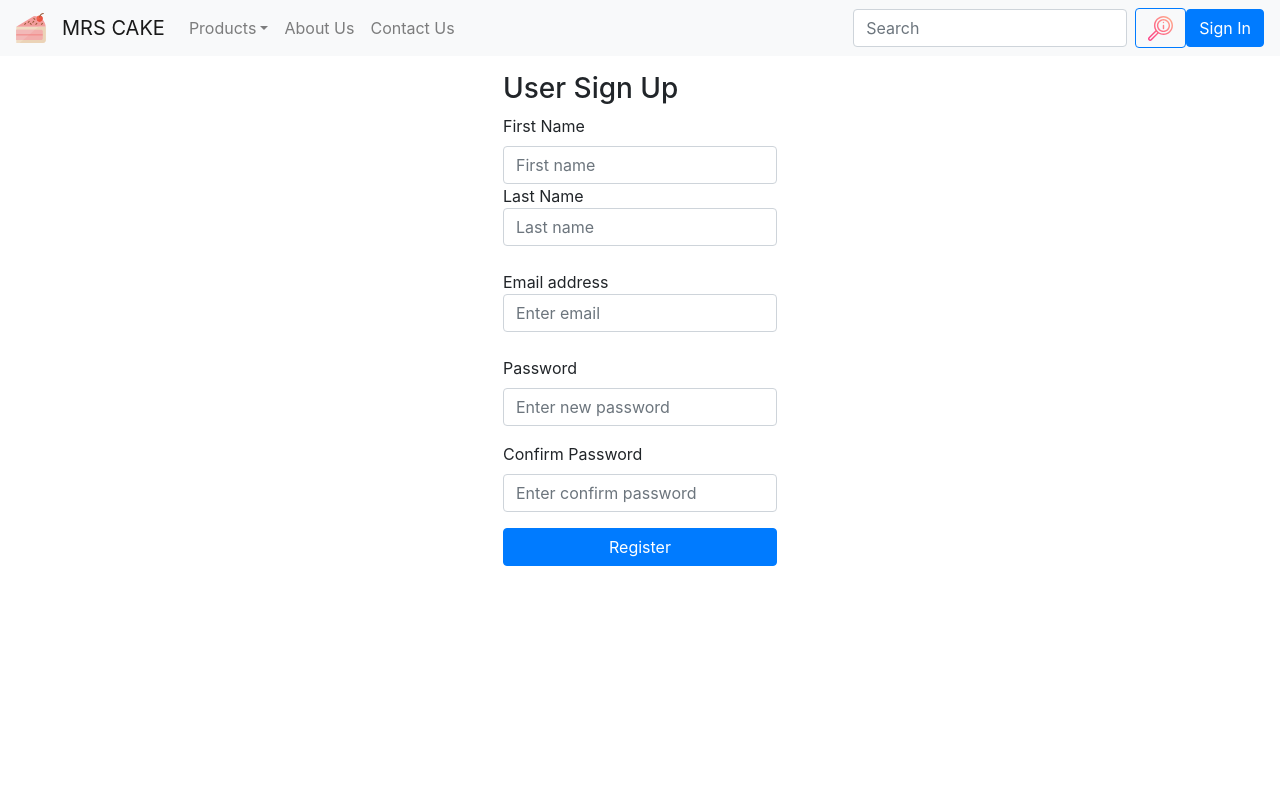
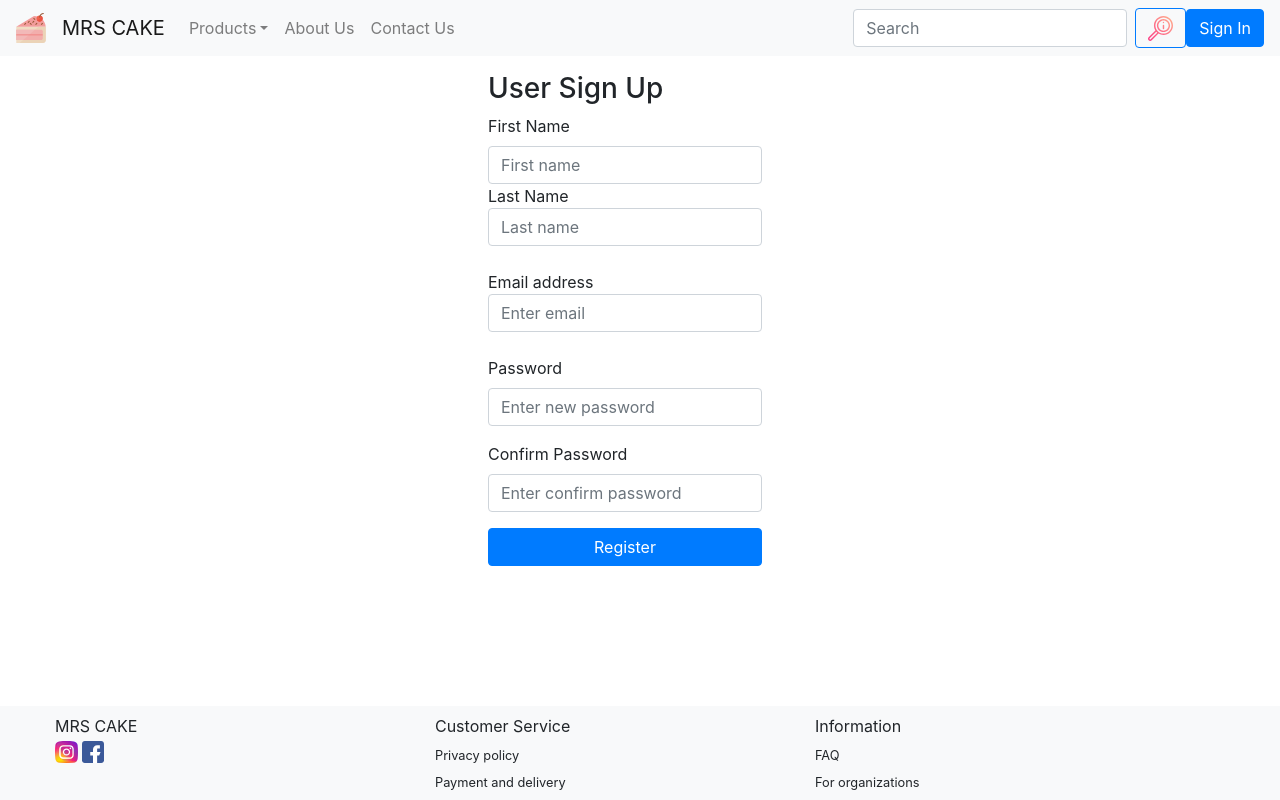
Before and after one commit to Alina-dev-front/Mrs_Cake, a React (Create React App) app in the folder mrscake/: page /signup in a window 1280 px wide. Built offline with nearby package versions, Linux system fonts and the light colour scheme.

Commit message:
create footer

```diff
--- /dev/null
+++ b/mrscake/src/components/Footer.css
@@ -0,0 +1,21 @@
+.footer-img {
+    width: 7%;
+    height: 7%;
+    padding-right: 1%;
+  }
+
+.column {
+    float: left;
+    width: 33.33%;
+  }
+
+.row {
+    width: 100%;
+}
+
+p {
+    font-size: 80%;
+    padding-bottom: 0%;
+    padding-top: 2%;
+    margin-bottom: 0%;
+}
--- /dev/null
+++ b/mrscake/src/components/Footer.jsx
@@ -0,0 +1,35 @@
+import React from 'react';
+import { Navbar, Container } from 'react-bootstrap';
+import facebook_sign from '../facebook_sign.svg';
+import insta from '../insta.svg';
+import './Footer.css';
+
+function FooterPage() {
+    return (
+            <Navbar bg="light" variant="light" className="fixed-bottom">
+                <Container>
+                <div class="row">
+                    <div class="column"><div>
+                        <div>MRS CAKE</div>
+                        <div>
+                            <img src={insta} alt="Contact us on Instagram" className="footer-img" />
+                            <img src={facebook_sign} alt="Contact us on Facebook" className="footer-img" />
+                        </div>
+                    </div></div>
+                    <div class="column">
+                        <div margin-bottom="10%" >Customer Service</div>
+                        <p>Privacy policy</p>
+                        <p>Payment and delivery</p>
+                    </div>
+                    <div class="column">
+                        <div>Information</div>
+                        <p>FAQ</p>
+                        <p>For organizations</p>
+                    </div>
+                </div>
+                </Container>
+            </Navbar>
+    );
+}
+
+export default FooterPage;
--- a/mrscake/src/index.js
+++ b/mrscake/src/index.js
@@ -5,11 +5,13 @@ import App from './App';
 import * as serviceWorker from './serviceWorker';
 import NavBar from './components/NavBar';
 import 'bootstrap/dist/css/bootstrap.min.css';
+import FooterPage from './components/Footer';
 
 ReactDOM.render(
   <React.StrictMode>
     <NavBar />
     <App />
+    <FooterPage />
   </React.StrictMode>,
   document.getElementById('root')
 );
```
Also changed, not shown: mrscake/src/facebook_sign.svg (added), mrscake/src/insta.svg (added).
